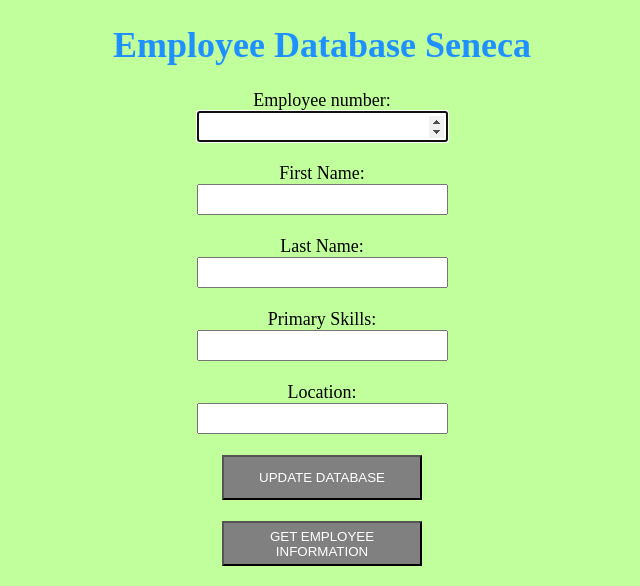
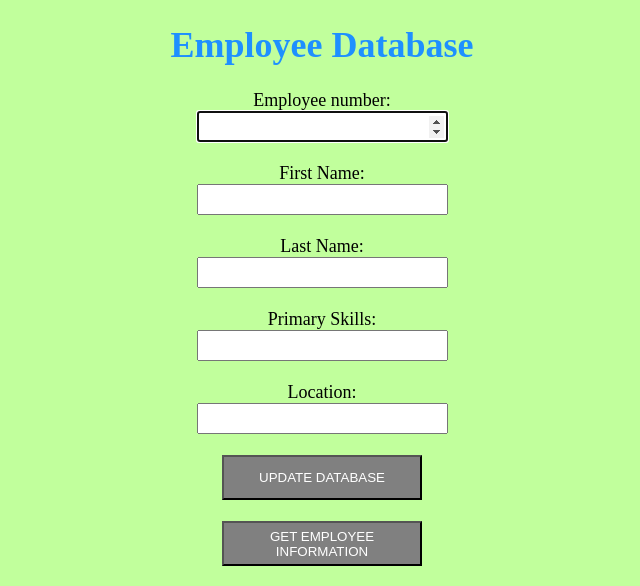
Before and after one commit to amishdungrani21/CLO_835_assignment2, a Flask app: page / in a window 1280 px wide. Shown: the top 586 px of the page, without its empty margins (318-958 px from the left). Run offline with Flask 2, Linux system fonts and the light colour scheme.

Commit message:
Revorting back the version changes

```diff
--- a/templates/addemp.html
+++ b/templates/addemp.html
@@ -6,7 +6,7 @@
 <center>
 	<font color="black" size="4" style="font-family: avenir">
 
-		<h1 style="color: DodgerBlue">Employee Database Seneca</h1>
+		<h1 style="color: DodgerBlue">Employee Database </h1>
 		<body style="background: {{ color }};" >
 
 			<form action="/addemp" autocomplete="on" method = "POST" enctype="multipart/form-data">
--- a/webdeployment.yaml
+++ b/webdeployment.yaml
@@ -16,7 +16,7 @@ spec:
     spec:
       containers:
       - name: web
-        image: 462270994088.dkr.ecr.us-east-1.amazonaws.com/web_repo:V0.2
+        image: 462270994088.dkr.ecr.us-east-1.amazonaws.com/web_repo:V0.1
         env:
         - name: DBHOST
           value: "mysql.mysql.svc.cluster.local"
```
